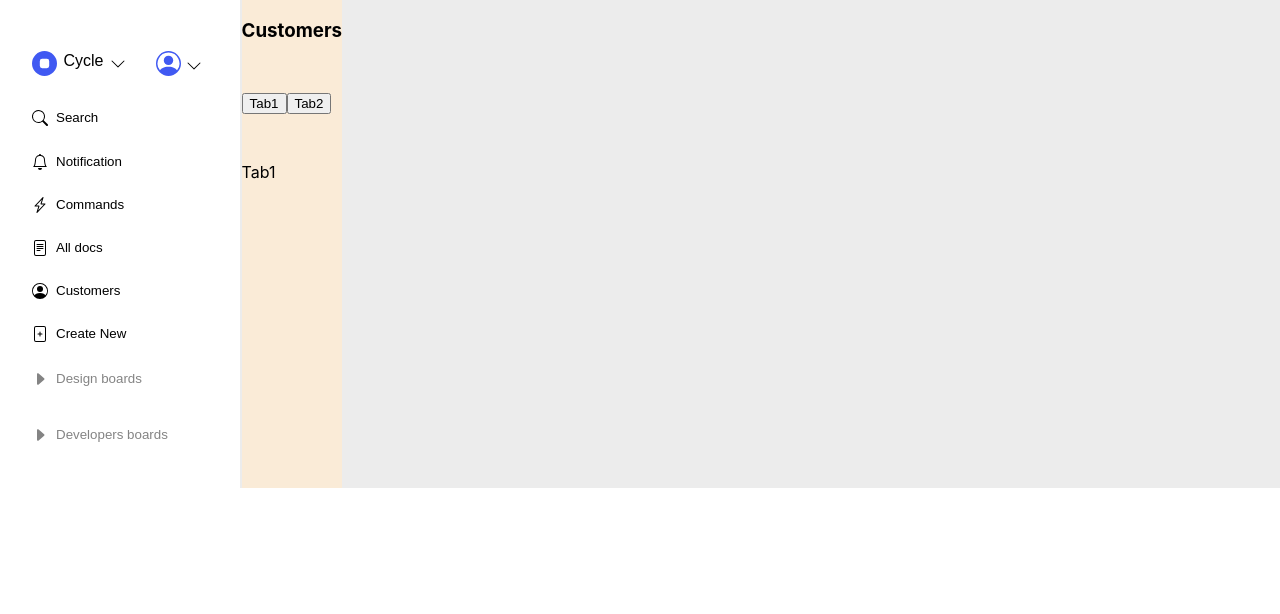
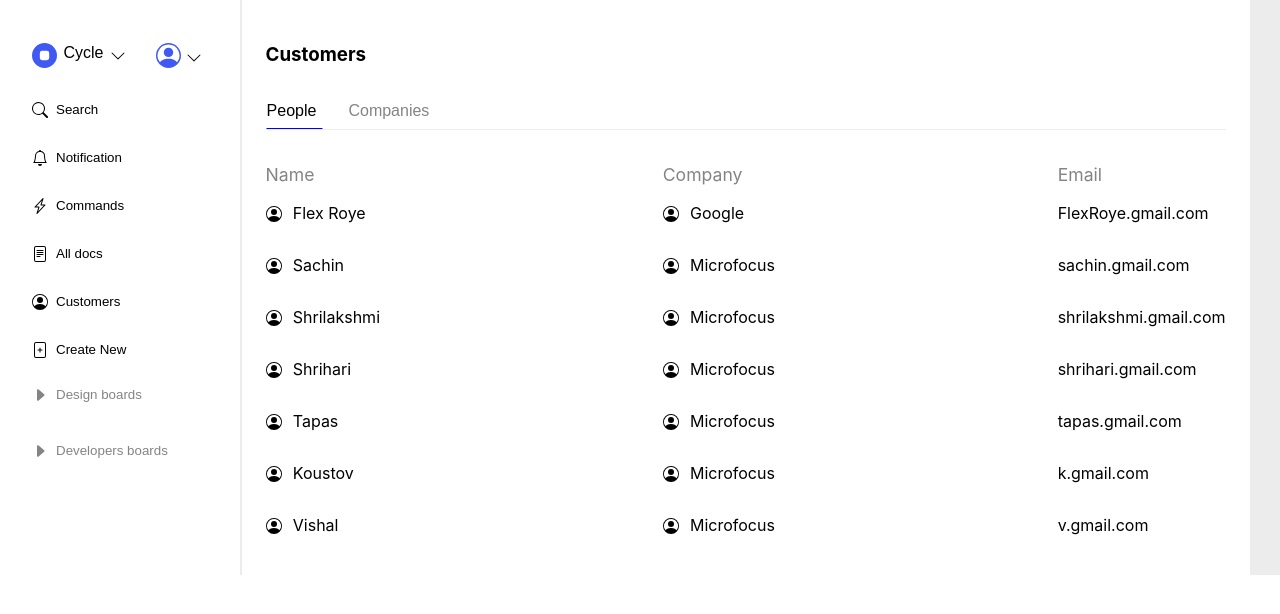
Before and after one commit to shrilakshmishastry/accessibility_trials, a React (Create React App) app: page /customers in a window 1280 px wide. Shown: the top 614 px of the page. Built offline with nearby package versions, Linux system fonts and the light colour scheme.

Commit message:
add main content

```diff
--- a/src/component/Customers/MainContentRender.js
+++ b/src/component/Customers/MainContentRender.js
@@ -13,13 +13,17 @@ const MainContentRender = () => {
       <div className="tabContainer">
         <button onClick={() => {
           setContentToRender(1);
-        }}>
-          Tab1
+        }}
+          className={contentToRender === 1 ? `tabBtn activeBtn` : `tabBtn`}
+        >
+          People
         </button>
         <button onClick={() => {
           setContentToRender(2);
-        }}>
-          Tab2
+        }}
+          className={contentToRender === 2 ? `tabBtn activeBtn` : `tabBtn`}
+        >
+          Companies
         </button>
       </div>
 
--- a/src/component/Customers/Tab1Content.js
+++ b/src/component/Customers/Tab1Content.js
@@ -1,6 +1,85 @@
+const Name = [
+  "Flex Roye",
+  "Sachin",
+  "Shrilakshmi",
+  "Shrihari",
+  "Tapas",
+  "Koustov",
+  "Vishal"
+];
+
+const Company = [
+  "Google",
+  "Microfocus",
+  "Microfocus",
+  "Microfocus",
+  "Microfocus",
+  "Microfocus",
+  "Microfocus"
+];
+
+const Email = [
+  "FlexRoye.gmail.com",
+  "sachin.gmail.com",
+  "shrilakshmi.gmail.com",
+  "shrihari.gmail.com",
+  "tapas.gmail.com",
+  "k.gmail.com",
+  "v.gmail.com",
+];
+
 const Tab1Content = () => {
   return (
-    <p>Tab1</p>
+    <div className="tab1Container">
+      <div>
+        <p className="title">Name</p>
+        <div className="innerTabContent">
+          {
+            Name.map((value, index) => {
+              return (
+                <div className="iconWrapper" key={value + index}>
+                  <svg xmlns="http://www.w3.org/2000/svg" width="16" height="16" fill="currentColor" className="icon bi bi-person-circle" viewBox="0 0 16 16">
+                    <path d="M11 6a3 3 0 1 1-6 0 3 3 0 0 1 6 0z" />
+                    <path fillRule="evenodd" d="M0 8a8 8 0 1 1 16 0A8 8 0 0 1 0 8zm8-7a7 7 0 0 0-5.468 11.37C3.242 11.226 4.805 10 8 10s4.757 1.225 5.468 2.37A7 7 0 0 0 8 1z" />
+                  </svg>
+                  <p className="name">{value}</p>
+                </div>
+              );
+            })
+          }
+        </div>
+      </div>
+      <div>
+        <p className="title">Company</p>
+        <div className="innerTabContent">
+          {
+            Company.map((value, index) => {
+              return (
+                <div className="iconWrapper" key={value + index}>
+                  <svg xmlns="http://www.w3.org/2000/svg" width="16" height="16" fill="currentColor" className="icon bi bi-person-circle" viewBox="0 0 16 16">
+                    <path d="M11 6a3 3 0 1 1-6 0 3 3 0 0 1 6 0z" />
+                    <path fillRule="evenodd" d="M0 8a8 8 0 1 1 16 0A8 8 0 0 1 0 8zm8-7a7 7 0 0 0-5.468 11.37C3.242 11.226 4.805 10 8 10s4.757 1.225 5.468 2.37A7 7 0 0 0 8 1z" />
+                  </svg>
+                  <p className="name">{value}</p>
+                </div>
+              );
+            })
+          }
+        </div>
+      </div>
+      <div>
+        <p className="title">Email</p>
+        <div className="innerTabContent">
+          {
+            Email.map((value, index) => {
+              return (
+                <p style={{ marginTop: 0 }} key={value + index}>{value}</p>
+              );
+            })
+          }
+        </div>
+      </div>
+    </div>
   );
 }
 export default Tab1Content;
--- a/src/component/Customers/Tab2Content.js
+++ b/src/component/Customers/Tab2Content.js
@@ -1,6 +1,85 @@
+const Name = [
+  "Flex Roye",
+  "Sachin",
+  "Shrilakshmi",
+  "Shrihari",
+  "Tapas",
+  "Koustov",
+  "Vishal"
+];
+
+const Company = [
+  "Google",
+  "Microfocus",
+  "Microfocus",
+  "Microfocus",
+  "Microfocus",
+  "Microfocus",
+  "Microfocus"
+];
+
+const Email = [
+  "FlexRoye.gmail.com",
+  "sachin.gmail.com",
+  "shrilakshmi.gmail.com",
+  "shrihari.gmail.com",
+  "tapas.gmail.com",
+  "k.gmail.com",
+  "v.gmail.com",
+];
+
 const Tab2Content = () => {
   return (
-    <p>Tab2</p>
+    <div className="tab1Container">
+      <div>
+        <p className="title">Name</p>
+        <div className="innerTabContent">
+          {
+            Name.map((value, index) => {
+              return (
+                <div className="iconWrapper" key={value + index}>
+                  <svg xmlns="http://www.w3.org/2000/svg" width="16" height="16" fill="currentColor" className="icon bi bi-person-circle" viewBox="0 0 16 16">
+                    <path d="M11 6a3 3 0 1 1-6 0 3 3 0 0 1 6 0z" />
+                    <path fillRule="evenodd" d="M0 8a8 8 0 1 1 16 0A8 8 0 0 1 0 8zm8-7a7 7 0 0 0-5.468 11.37C3.242 11.226 4.805 10 8 10s4.757 1.225 5.468 2.37A7 7 0 0 0 8 1z" />
+                  </svg>
+                  <p className="name">{value}</p>
+                </div>
+              );
+            })
+          }
+        </div>
+      </div>
+      <div>
+        <p className="title">Company</p>
+        <div className="innerTabContent">
+          {
+            Company.map((value, index) => {
+              return (
+                <div className="iconWrapper" key={value + index}>
+                  <svg xmlns="http://www.w3.org/2000/svg" width="16" height="16" fill="currentColor" className="icon bi bi-person-circle" viewBox="0 0 16 16">
+                    <path d="M11 6a3 3 0 1 1-6 0 3 3 0 0 1 6 0z" />
+                    <path fillRule="evenodd" d="M0 8a8 8 0 1 1 16 0A8 8 0 0 1 0 8zm8-7a7 7 0 0 0-5.468 11.37C3.242 11.226 4.805 10 8 10s4.757 1.225 5.468 2.37A7 7 0 0 0 8 1z" />
+                  </svg>
+                  <p className="name">{value}</p>
+                </div>
+              );
+            })
+          }
+        </div>
+      </div>
+      <div>
+        <p className="title">Email</p>
+        <div className="innerTabContent">
+          {
+            Email.map((value, index) => {
+              return (
+                <p style={{ marginTop: 0 }} key={value + index}>{value}</p>
+              );
+            })
+          }
+        </div>
+      </div>
+    </div>
   );
 }
 export default Tab2Content;
--- a/src/component/Customers/customer.scss
+++ b/src/component/Customers/customer.scss
@@ -8,11 +8,32 @@
 .mainContentContainer{
   display: flex;
   flex-direction: column;
-  gap:2rem;
-  background-color: antiquewhite;
-  &.tabContainer{
+  gap:1rem;
+  width: 75%;
+  padding: 1.5rem;
+  background-color: #ffffff;
+  .tabContainer{
     display: flex;
     flex-direction: row;
+    border-bottom: 0.1rem #ececec solid;
+    gap:1.5rem;
+    .tabBtn{
+      border: 0.1rem solid #ffffff;
+      padding-left: 0rem;
+      padding-bottom: 0.5rem;
+      box-sizing: border-box;
+      background-color: #ffffff;
+      color: #848484;
+      font-size: medium;
+      &:focus{
+        color: #000000;
+        border-bottom: 0.1rem blue solid ;
+      }
+    }
+    .activeBtn{
+      color: #000000;
+      border-bottom: 0.1rem blue solid;
+    }
    }
 }
 
@@ -20,8 +41,8 @@
   width: 12rem;
   display: flex;
   flex-direction: column;
-  justify-content: space-between;
   padding: 1.5rem;
+  padding-top: 1rem;
   background-color: #ffffff;
 }
 
@@ -48,13 +69,12 @@
 .accordionPanelContainer{
   display: flex;
   flex-direction: column;
-
 }
 
 .profilePanelContainer{
-   display: flex;
+  display: flex;
   flex-direction: column;
-  gap: 0.7rem;
+  gap: 1rem;
   .btn{
     display: flex;
     gap:0.5rem;
@@ -94,7 +114,7 @@
 .indivdualAccordion{
   display: flex;
   flex-direction: column;
-  gap: 0.1rem;
+  gap: 0.3rem;
   .innerBtn{
     display: flex;
     gap:0.5rem;
@@ -131,3 +151,30 @@
     cursor: pointer;
   }
 }
+
+.tab1Container{
+display: flex;
+flex-direction: row;
+justify-content: space-between;
+.innerTabContent{
+  display: flex;
+  flex-direction: column;
+  gap:1rem;
+}
+.title{
+  color: #848484;
+  font-size: 1.1rem;
+}
+.iconWrapper{
+  display: flex;
+  flex-direction: row;
+  gap:0.7rem;
+  .name{
+    margin-top: 0rem;
+
+  }
+  .icon{
+    margin-top: 0.2rem;
+  }
+}
+}
```
